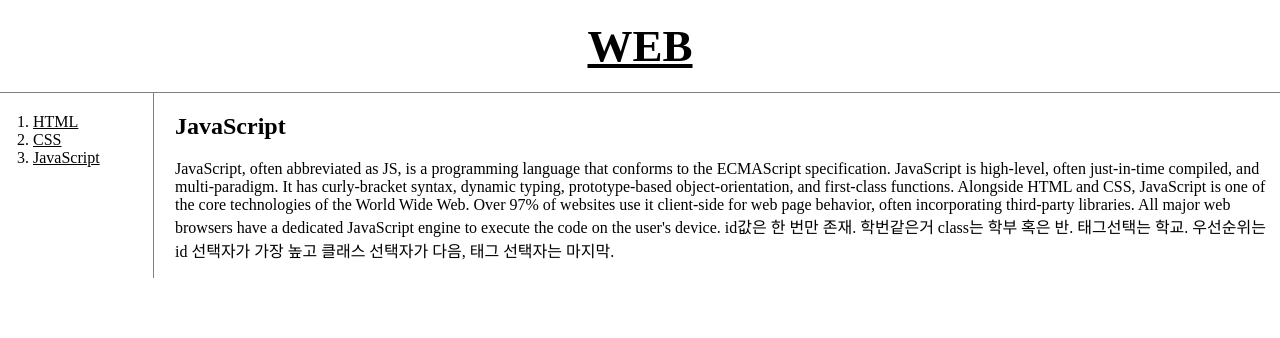
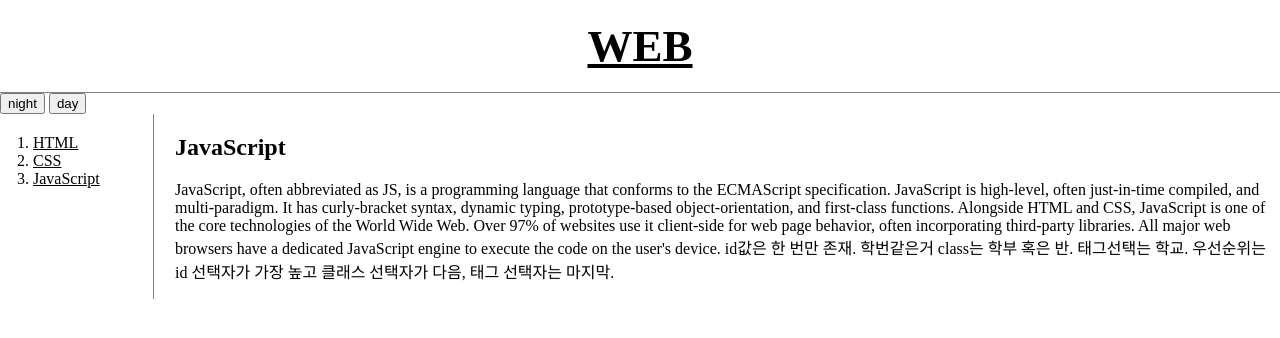
Before and after one commit to tech-kim/web1, a plain HTML site: page 3.html in a window 1280 px wide. Drawn offline with Linux system fonts and the light colour scheme.

Commit message:
button_added

```diff
--- a/3.html
+++ b/3.html
@@ -7,6 +7,10 @@
     </head>
     <body>
         <h1><a href="index.html">WEB</a></h1>
+        <input type="button" value="night" onclick="document.querySelector('body').style.backgroundColor='black';
+        document.querySelector('body').style.color='white';">
+        <input type="button" value="day" onclick="document.querySelector('body').style.backgroundColor='white';
+        document.querySelector('body').style.color='black';">
         <div id="grid">
           <ol>
               <li><a href="1.html" title = "HTML">HTML</a></li>
```
